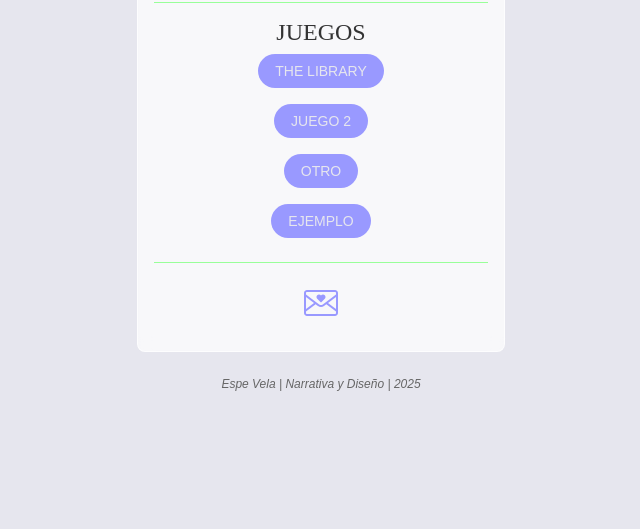
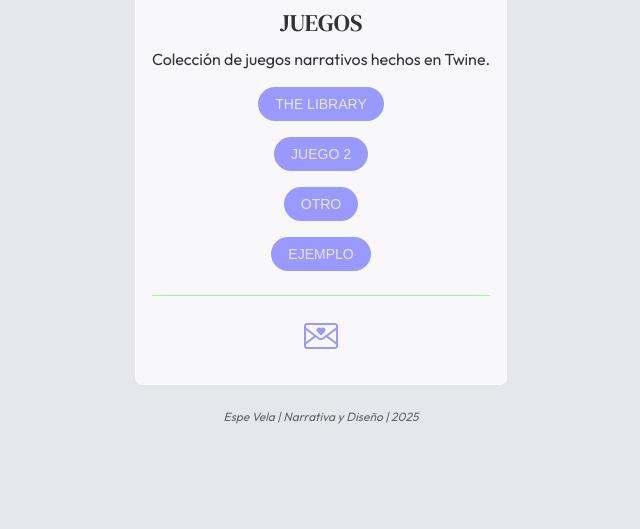
Before and after one commit to flamingovela/flamingovela.github.io, a plain HTML site: page index.html in a window 1280 px wide. Shown: the part 271-800 px from the top of the page, without its empty margins (319-959 px from the left). Drawn offline with Linux system fonts and the light colour scheme.

Commit message:
finished styling the website, missing favicon and thumbnail

```diff
--- a/css/css.css
+++ b/css/css.css
@@ -1,4 +1,43 @@
 /* FONTS */
+/* DM SERIF FONT */
+@font-face {
+  font-family: "DM Serif";
+  font-style: normal;
+  font-weight: 400;
+  src: url(../lib/fonts/DMSerifText-Regular.ttf);
+}
+
+@font-face {
+  font-family: "DM Serif";
+  font-style: italic;
+  font-weight: 400;
+  src: url(../lib/fonts/DMSerifText-Italic.ttf);
+}
+
+/* OUTFIT FONT */
+@font-face {
+  font-family: "Outfit";
+  font-style: normal;
+  font-weight: 400;
+  src: url(../lib/fonts/Outfit-Regular.ttf);
+}
+
+/* OUTFIT FONT */
+@font-face {
+  font-family: "Outfit";
+  font-style: normal;
+  font-weight: 200;
+  src: url(../lib/fonts/Outfit-ExtraLight.ttf);
+}
+
+/* OUTFIT FONT */
+@font-face {
+  font-family: "Outfit";
+  font-style: normal;
+  font-weight: 700;
+  src: url(../lib/fonts/Outfit-Bold.ttf);
+}
+
 
 /* BOT TRAP */
 .trap {
@@ -22,7 +61,7 @@ html {
 }
 
 body {
-  font-family: sans-serif;
+  font-family: "Outfit", sans-serif;
   color: #333333;
   letter-spacing: 16%;
   margin: 0;
@@ -40,7 +79,7 @@ h1,
 h2,
 h3,
 h4 {
-  font-family: serif;
+  font-family: "DM Serif", serif;
   text-transform: uppercase;
   font-weight: normal;
   padding: 0;
@@ -49,7 +88,7 @@ h4 {
 
 h1 {
   font-size: 64px;
-  color: #9999FF;
+  color: #FF9999;
 }
 
 h2 {
@@ -71,7 +110,7 @@ a:hover, a button:hover {
 }
 
 a:active, a button:active {
-  color: #333333;
+  color: #FF9999;
 }
 
 a button {
@@ -92,11 +131,13 @@ button {
 }
 
 button:hover {
-  border: 0.5px solid #99FF99;
+  border: 0.5px solid #9999FF;
+  background: #FF9999;
 }
 
 button:active {
-  border: 0.5px solid #333333;
+  border: 0.5px solid #FF9999;
+  background: #9999FF;
 }
 
 /* SEPARATOR */
@@ -146,11 +187,11 @@ button:active {
 }
 
 .email:hover {
-  background-image: url(../lib/icons/email-green.svg);
+  background-image: url(../lib/icons/email-pink.svg);
 }
 
 .email:active {
-  background-image: url(../lib/icons/email-black.svg);
+  background-image: url(../lib/icons/email-green.svg);
 }
 
 /* FREE FORMATTING */
--- a/index.html
+++ b/index.html
@@ -38,6 +38,7 @@
           <!-- GAME LIST -->
           <section class="txt-c flex-col flex-c">
             <h3>Juegos</h3>
+            <p>Colección de juegos narrativos hechos en Twine.</p>
             <a href="#" target="_blank"><button>The Library</button></a>
             <a href="#" target="_blank"><button>Juego 2</button></a>
             <a href="#" target="_blank"><button>Otro</button></a>
```
Also changed, not shown: lib/fonts/DMSerifText-Italic.ttf (added), lib/fonts/DMSerifText-Regular.ttf (added), lib/fonts/Outfit-Bold.ttf (added), lib/fonts/Outfit-ExtraLight.ttf (added), lib/fonts/Outfit-Regular.ttf (added), lib/icons/email-pink.svg (added), lib/img/flamingo-bg.jpg (added).
